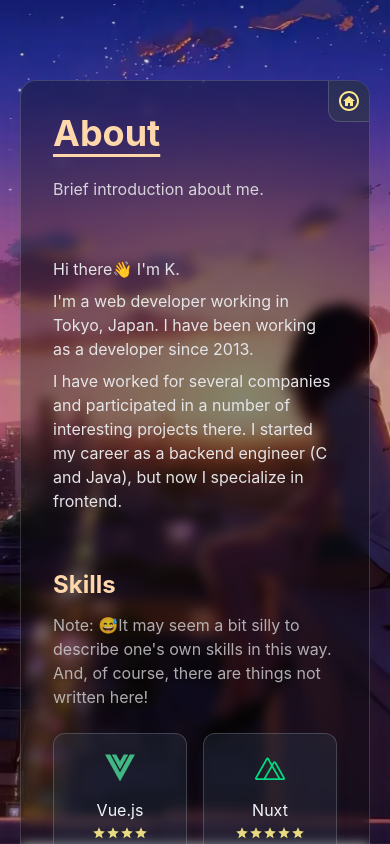
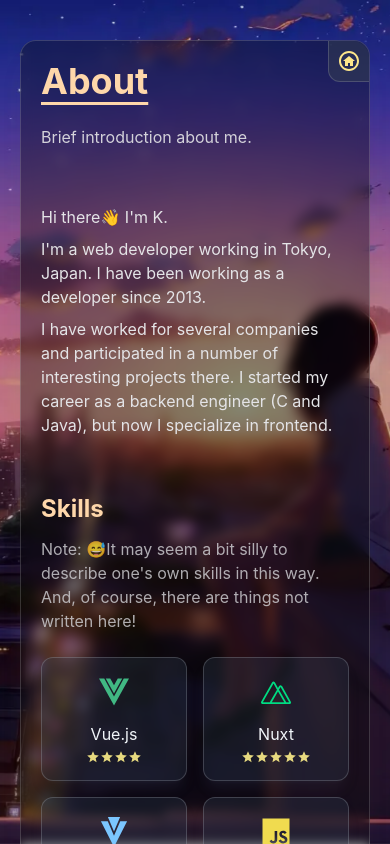
Before and after one commit to k-urtica/k-urtica.github.io, a Nuxt app: page /about in a window 390 px wide. Shown: the top 844 px of the page. Built offline with nearby package versions, Linux system fonts and the light colour scheme.

Commit message:
fix: adjust padding

```diff
--- a/src/pages/about.vue
+++ b/src/pages/about.vue
@@ -8,8 +8,8 @@ useHead({
 </script>
 
 <template>
-  <div class="flex min-h-dvh items-center px-5 py-20">
-    <GlassCard tag="article" class="mx-auto max-w-5xl p-8">
+  <div class="flex min-h-dvh items-center px-5 py-10 md:py-20">
+    <GlassCard tag="article" class="mx-auto max-w-5xl p-5 md:p-8">
       <NavLink
         class="absolute right-0 top-0 rounded-bl-xl rounded-tr-2xl border-b border-l border-zinc-300/20 bg-gray-700/50"
       />
--- a/src/pages/picture.vue
+++ b/src/pages/picture.vue
@@ -6,8 +6,8 @@ useHead({
 </script>
 
 <template>
-  <div class="flex min-h-dvh items-center px-5 py-20">
-    <GlassCard tag="article" class="mx-auto max-w-5xl p-8">
+  <div class="flex min-h-dvh items-center px-5 py-10 md:py-20">
+    <GlassCard tag="article" class="mx-auto max-w-5xl p-5 md:p-8">
       <NavLink
         class="absolute right-0 top-0 rounded-bl-xl rounded-tr-2xl border-b border-l border-slate-300/20 bg-gray-700/50"
       />
--- a/src/pages/portfolio.vue
+++ b/src/pages/portfolio.vue
@@ -6,8 +6,8 @@ useHead({
 </script>
 
 <template>
-  <div class="flex min-h-dvh items-center px-5 py-20">
-    <GlassCard tag="article" class="mx-auto max-w-5xl p-8">
+  <div class="flex min-h-dvh items-center px-5 py-10 md:py-20">
+    <GlassCard tag="article" class="mx-auto max-w-5xl p-5 md:p-8">
       <NavLink
         class="absolute right-0 top-0 rounded-bl-xl rounded-tr-2xl border-b border-l border-slate-300/20 bg-gray-700/50"
       />
```
